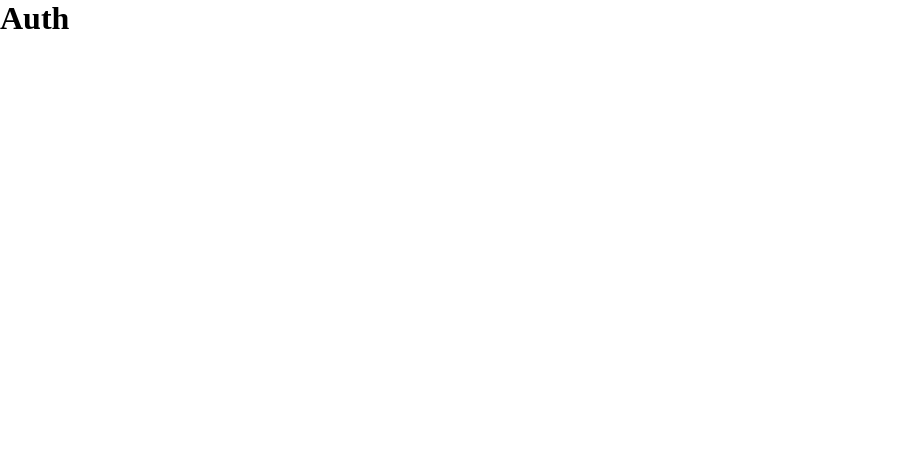
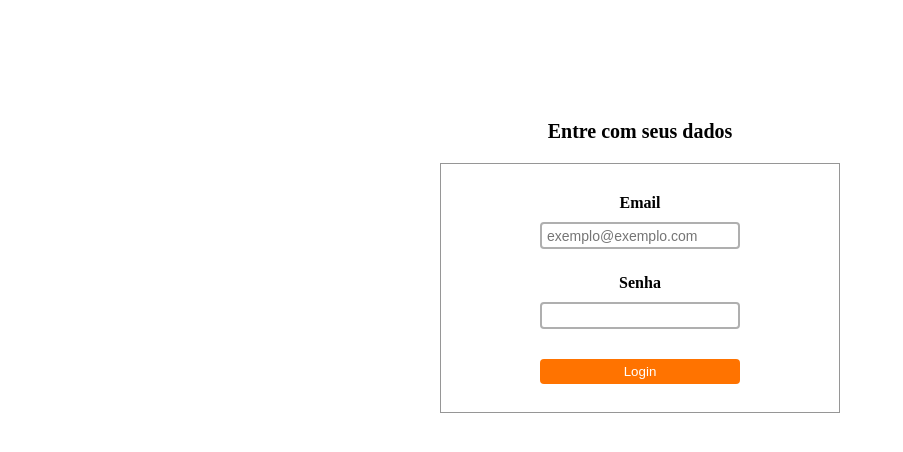
Before and after one commit to AllyssonAlas/devfood, a React (Create React App) app: page / in a window 1280 px wide. Shown: the top 452 px of the page, without its empty margins (0-903 px from the left). Built offline with nearby package versions, Linux system fonts and the light colour scheme.

Commit message:
Adição da autenticação do usuário

```diff
--- a/src/App.js
+++ b/src/App.js
@@ -1,4 +1,5 @@
 import React from 'react'
+import {ToastContainer} from 'react-toastify'
 
 import Routes from './routes'
 import GlobalStyles from './styles/global'
@@ -8,6 +9,7 @@ function App() {
     <>
       <Routes />
       <GlobalStyles />
+      <ToastContainer />
     </>
   )
 }
--- /dev/null
+++ b/src/components/Header/index.js
@@ -0,0 +1,5 @@
+import React from 'react'
+
+export default function Header() {
+  return <h1>Header</h1>
+}
--- a/src/pages/Auth/index.js
+++ b/src/pages/Auth/index.js
@@ -1,5 +1,57 @@
-import React from 'react'
+import React, {useState} from 'react'
+import {useHistory} from 'react-router-dom'
+import {toast} from 'react-toastify'
+import 'react-toastify/dist/ReactToastify.css'
+
+import {authenticate} from '../../services/auth'
+
+import {Container, Form} from './styles'
 
 export default function Auth() {
-  return <h1>Auth</h1>
+  const [username, setUsername] = useState('')
+  const [password, setPassword] = useState('')
+  const history = useHistory()
+
+  async function handleSubmit(e) {
+    e.preventDefault()
+
+    try {
+      if (!username || !password) {
+        return toast.error('Há campos que precisam ser preenchidos corretamente.', {
+          position: toast.POSITION.TOP_CENTER,
+        })
+      }
+
+      const user = await authenticate(username, password)
+
+      if (!user) {
+        throw new Error()
+      }
+
+      history.push('home')
+    } catch (err) {
+      return toast.error('Usuário não existe', {
+        position: toast.POSITION.TOP_CENTER,
+      })
+    }
+  }
+
+  return (
+    <Container>
+      <h1>Entre com seus dados</h1>
+      <Form onSubmit={handleSubmit}>
+        <span>Email</span>
+        <input
+          placeholder={'exemplo@exemplo.com'}
+          type={'text'}
+          value={username}
+          onChange={e => setUsername(e.target.value)}
+        />
+        <span>Senha</span>
+        <input type={'password'} value={password} onChange={e => setPassword(e.target.value)} />
+
+        <button type={'submit'}> Login </button>
+      </Form>
+    </Container>
+  )
 }
--- /dev/null
+++ b/src/pages/Auth/styles.js
@@ -0,0 +1,53 @@
+import styled from 'styled-components'
+
+export const Container = styled.div`
+  max-width: 80rem;
+  margin: 6rem auto;
+  padding: 4rem;
+
+  h1 {
+    margin: 2rem auto;
+    text-align: center;
+  }
+`
+
+export const Form = styled.form`
+  display: flex;
+  flex-direction: column;
+  height: 25rem;
+  border: rgba(150, 150, 150, 1) solid 0.1rem;
+  width: 40rem;
+  align-items: center;
+  padding-top: 2rem;
+  margin: 0 auto;
+
+  span {
+    font-size: 1.6rem;
+    font-weight: bold;
+    margin: 1rem 0;
+  }
+
+  input {
+    display: inline;
+    width: 20rem;
+    border: rgb(175, 175, 175, 1) solid 0.2rem;
+    border-radius: 0.4rem;
+    margin-bottom: 1.5rem;
+    height: 2.7rem;
+    padding: 0 0.5rem;
+    font-size: 1.4rem;
+  }
+
+  input ~ input {
+    margin-bottom: 3rem;
+  }
+
+  button {
+    background-color: rgb(255, 115, 0);
+    border: 0;
+    border-radius: 0.4rem;
+    color: rgba(255, 255, 255, 1);
+    height: 2.5rem;
+    width: 20rem;
+  }
+`
--- a/src/pages/Home/index.js
+++ b/src/pages/Home/index.js
@@ -1,5 +1,5 @@
 import React from 'react'
 
-export default function Recipes() {
-  return <h1>Recipes</h1>
+export default function Home() {
+  return <h1>Home</h1>
 }
--- a/src/routes.js
+++ b/src/routes.js
@@ -9,7 +9,7 @@ export default function Routes() {
     <BrowserRouter>
       <Switch>
         <Route path={'/'} component={Auth} exact />
-        <Route path={'/home'} component={Home} exact />
+        <Route path={'/home'} component={Home} />
       </Switch>
     </BrowserRouter>
   )
--- /dev/null
+++ b/src/services/auth.js
@@ -0,0 +1,17 @@
+import axios from 'axios'
+
+export async function authenticate(username, password) {
+  const auth = await axios.post(
+    'https://receitas.devari.com.br/authentication/',
+    {username, password},
+    {
+      headers: {
+        'Content-Type': 'application/json',
+      },
+    },
+  )
+
+  localStorage.setItem('user', JSON.stringify(auth.data))
+
+  return auth
+}
--- a/src/styles/global.js
+++ b/src/styles/global.js
@@ -10,5 +10,6 @@ export default createGlobalStyle`
 
   html, body, #root {
     min-height: 100%;
+    font-size: 10px;
   }
 `
```
Also changed, not shown: src/services/api.js (deleted, +0 -7 lines), src/components/Header/styles.js (added), 1 other file (tests, documents, lock files or other folders).
